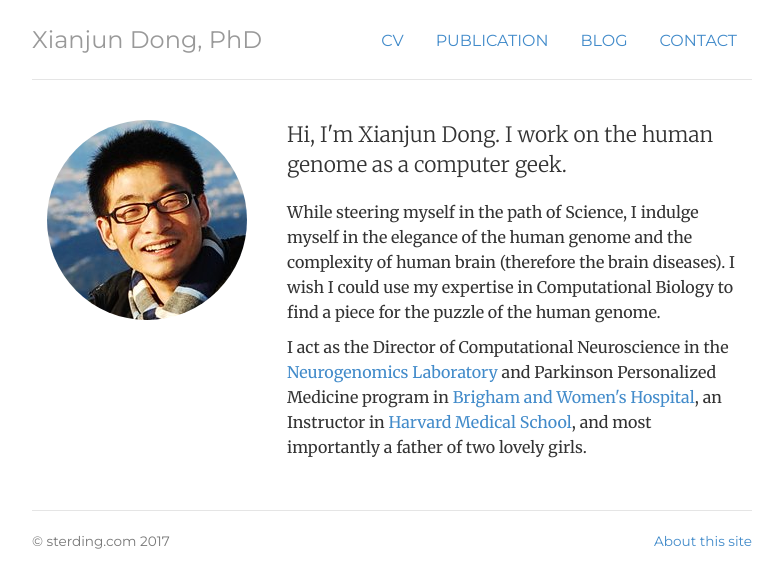
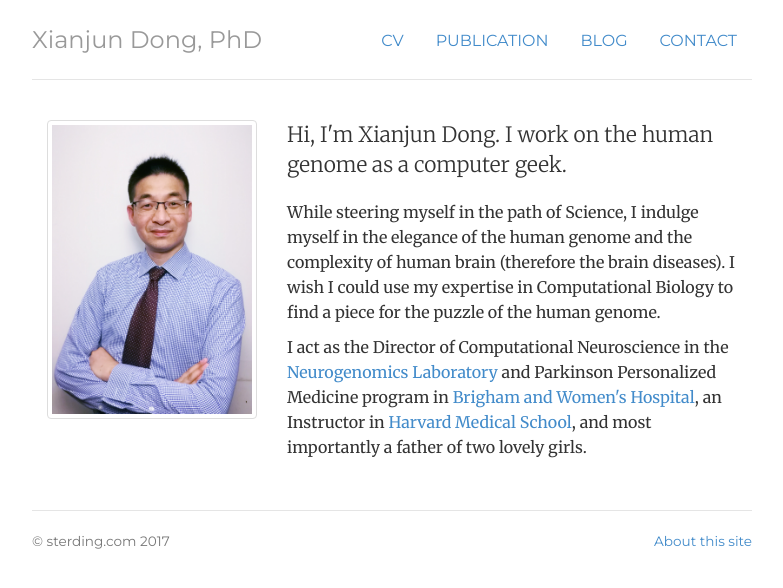
Before and after one commit to sterding/sterding.github.io, a Jekyll site: the page built from index.html, in a window 1280 px wide. Shown: the top 588 px of the page, without its empty margins (248-1031 px from the left). Built offline with Jekyll 4.4.1, drawn with Linux system fonts in a browser that asks for light colours.

Commit message:
change avatar

```diff
--- a/index.html
+++ b/index.html
@@ -9,7 +9,7 @@ description: Dr. Xianjun Dong is a Computational Biologist, Instructor, Bioinfor
 <!-- <div class="jumbotron"> -->
 <div class="row marketing">
 	<div class="col-sm-4">
-	<img  class="img-circle avatar" alt="Xianjun Dong" src="img/xianjun_200x200.jpg">
+	<img  class="img-thumbnail avatar" alt="Xianjun Dong" src="img/Xianjun.APDA.small.jpeg" width=250>
 	</div>
 	<div itemscope itemtype="http://data-vocabulary.org/Person" class="col-sm-8">
 	<p class="lead">Hi, I'm Xianjun Dong. I work on the human genome as a computer geek.</p>
```
Also changed, not shown: img/Xianjun.APDA.small.jpeg (added).
